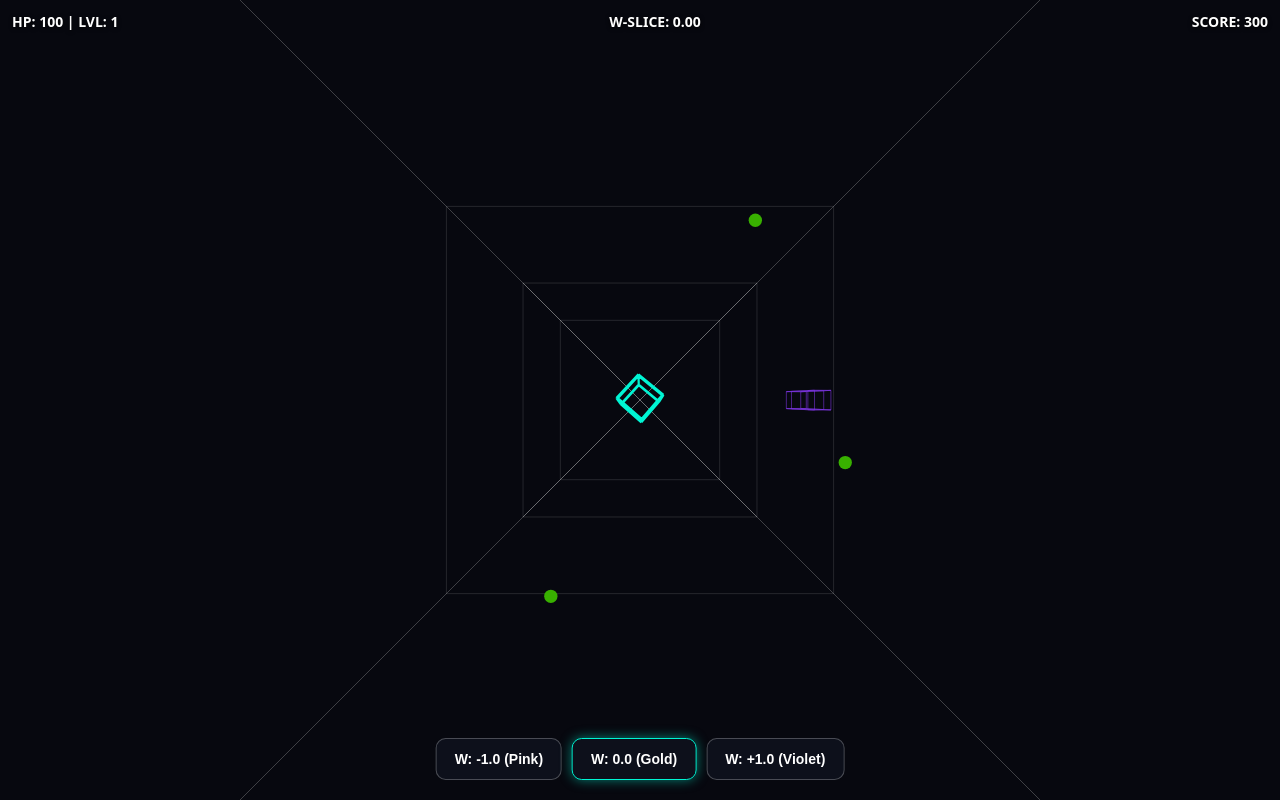
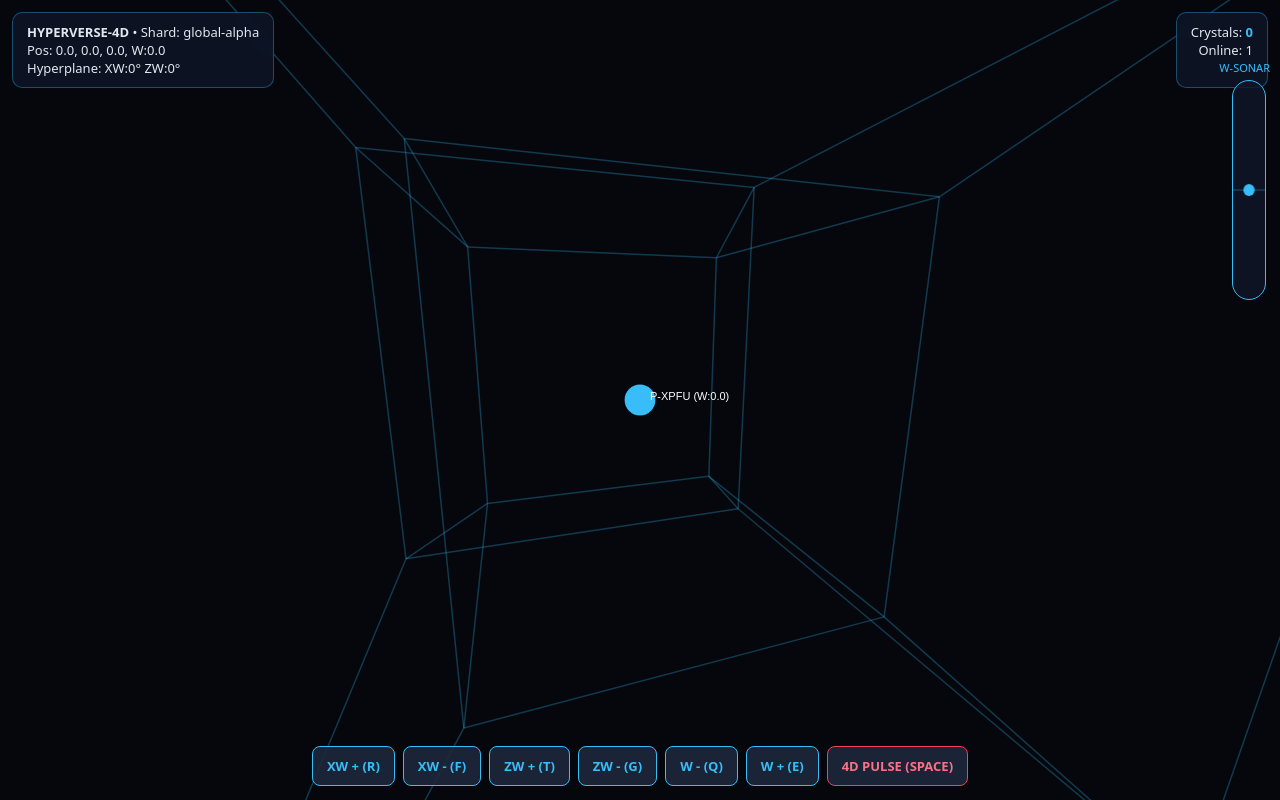
Before and after one commit to FARICJH59/hyperverse-4d, a plain HTML site: page src/public/index.html in a window 1280 px wide. Drawn offline with Linux system fonts and the light colour scheme.

Commit message:
Add XW/ZW hyperplane rotations, W-radar, and 4D pulse combat

```diff
--- a/src/engine/math4d.js
+++ b/src/engine/math4d.js
@@ -1,91 +1,38 @@
 export class Vec4 {
   constructor(x = 0, y = 0, z = 0, w = 0) {
-    this.x = x;
-    this.y = y;
-    this.z = z;
-    this.w = w;
-  }
-
-  add(v) {
-    return new Vec4(this.x + v.x, this.y + v.y, this.z + v.z, this.w + v.w);
-  }
-
-  sub(v) {
-    return new Vec4(this.x - v.x, this.y - v.y, this.z - v.z, this.w - v.w);
-  }
-
-  scale(s) {
-    return new Vec4(this.x * s, this.y * s, this.z * s, this.w * s);
-  }
-
-  length() {
-    return Math.hypot(this.x, this.y, this.z, this.w);
-  }
-
-  normalize() {
-    const len = this.length() || 1;
-    return this.scale(1 / len);
+    this.x = x; this.y = y; this.z = z; this.w = w;
   }
 }
 
-export class Projector4D {
-  constructor(fov4D = 3.5, fov3D = 500) {
-    this.fov4D = fov4D;
-    this.fov3D = fov3D;
-  }
+export function rotate4D(v, angles) {
+  let { x, y, z, w } = v;
+  const { xy = 0, xz = 0, yz = 0, xw = 0, yw = 0, zw = 0 } = angles;
 
-  rotate(v, plane, angle) {
-    const c = Math.cos(angle);
-    const s = Math.sin(angle);
-    let { x, y, z, w } = v;
+  // 3D standard planes
+  if (xy) { const c = Math.cos(xy), s = Math.sin(xy); [x, y] = [x * c - y * s, x * s + y * c]; }
+  if (xz) { const c = Math.cos(xz), s = Math.sin(xz); [x, z] = [x * c - z * s, x * s + z * c]; }
+  if (yz) { const c = Math.cos(yz), s = Math.sin(yz); [y, z] = [y * c - z * s, y * s + z * c]; }
 
-    switch (plane) {
-      case 'XY': [x, y] = [x * c - y * s, x * s + y * c]; break;
-      case 'XZ': [x, z] = [x * c - z * s, x * s + z * c]; break;
-      case 'XW': [x, w] = [x * c - w * s, x * s + w * c]; break;
-      case 'YZ': [y, z] = [y * c - z * s, y * s + z * c]; break;
-      case 'YW': [y, w] = [y * c - w * s, y * s + w * c]; break;
-      case 'ZW': [z, w] = [z * c - w * s, z * s + w * c]; break;
-    }
-    return new Vec4(x, y, z, w);
-  }
+  // 4D hyperplane rotations (morphs geometry across the W axis)
+  if (xw) { const c = Math.cos(xw), s = Math.sin(xw); [x, w] = [x * c - w * s, x * s + w * c]; }
+  if (yw) { const c = Math.cos(yw), s = Math.sin(yw); [y, w] = [y * c - w * s, y * s + w * c]; }
+  if (zw) { const c = Math.cos(zw), s = Math.sin(zw); [z, w] = [z * c - w * s, z * s + w * c]; }
 
-  project(point4D, cameraW = 0, screenWidth = 800, screenHeight = 600) {
-    const relW = point4D.w - cameraW;
-    const wFactor = this.fov4D / (this.fov4D + relW);
-
-    const x3 = point4D.x * wFactor;
-    const y3 = point4D.y * wFactor;
-    const z3 = point4D.z * wFactor;
-
-    const zOffset = z3 + 12;
-    const scale = this.fov3D / Math.max(1, zOffset);
-
-    return {
-      x: screenWidth / 2 + x3 * scale,
-      y: screenHeight / 2 + y3 * scale,
-      scale: scale * wFactor,
-      wDistance: Math.abs(relW)
-    };
-  }
+  return new Vec4(x, y, z, w);
 }
 
-export function createTesseractMesh(size = 1) {
-  const vertices = [];
-  for (let i = 0; i < 16; i++) {
-    vertices.push(new Vec4(
-      (i & 1 ? 1 : -1) * size,
-      (i & 2 ? 1 : -1) * size,
-      (i & 4 ? 1 : -1) * size,
-      (i & 8 ? 1 : -1) * size
-    ));
-  }
-  const edges = [];
-  for (let i = 0; i < 16; i++) {
-    for (let bit = 0; bit < 4; bit++) {
-      const j = i ^ (1 << bit);
-      if (i < j) edges.push([i, j]);
-    }
-  }
-  return { vertices, edges };
+export function project4Dto2D(v4, cameraW = 0, fov = 420) {
+  const relW = v4.w - cameraW;
+  const wFactor = 3.5 / Math.max(0.6, 3.5 + relW * 0.35);
+  const x3 = v4.x * wFactor;
+  const y3 = v4.y * wFactor;
+  const z3 = v4.z * wFactor + 6;
+  const scale = fov / Math.max(0.5, z3);
+  return {
+    x: x3 * scale,
+    y: y3 * scale,
+    scale,
+    relW,
+    visible: Math.abs(relW) < 6.5
+  };
 }
--- a/src/public/index.html
+++ b/src/public/index.html
@@ -2,109 +2,200 @@
 <html lang="en">
 <head>
   <meta charset="UTF-8" />
-  <meta name="viewport" content="width=device-width, initial-scale=1.0, user-scalable=no" />
-  <title>Hyperverse-4D: Rift Survivor</title>
+  <meta name="viewport" content="width=device-width, initial-scale=1.0, maximum-scale=1.0, user-scalable=no" />
+  <title>Hyperverse-4D | Multiplayer 4D Arena</title>
   <style>
-    * { box-sizing: border-box; margin: 0; padding: 0; user-select: none; }
-    body { background: #07080f; color: #fff; font-family: system-ui, sans-serif; overflow: hidden; }
-    canvas { display: block; width: 100vw; height: 100vh; touch-action: none; }
-    #hud {
-      position: fixed; top: 12px; left: 12px; right: 12px;
-      display: flex; justify-content: space-between; pointer-events: none;
-      font-size: 14px; font-weight: 600; text-shadow: 0 1px 4px #000;
-    }
-    #w-controls {
-      position: fixed; bottom: 20px; left: 50%; transform: translateX(-50%);
-      display: flex; gap: 10px; z-index: 10;
-    }
-    .w-btn {
-      padding: 12px 18px; border: 1px solid rgba(255,255,255,0.25);
-      background: rgba(15, 18, 30, 0.85); color: #fff; border-radius: 10px;
-      font-weight: bold; font-size: 14px; cursor: pointer;
-    }
-    .w-btn.active { border-color: #00f5d4; box-shadow: 0 0 12px rgba(0,245,212,0.5); }
-    #modal {
-      display: none; position: fixed; inset: 0; background: rgba(5, 6, 12, 0.88);
-      flex-direction: column; align-items: center; justify-content: center; gap: 12px; z-index: 20;
-    }
-    .card {
-      width: 260px; padding: 16px; background: #131629; border: 1px solid #00f5d4;
-      border-radius: 10px; text-align: center; cursor: pointer;
-    }
+    * { box-sizing: border-box; margin: 0; padding: 0; font-family: system-ui, sans-serif; }
+    body { background: #05070d; color: #e2e8f0; overflow: hidden; touch-action: none; }
+    canvas { display: block; width: 100vw; height: 100vh; }
+    #hud { position: fixed; top: 12px; left: 12px; right: 12px; display: flex; justify-content: space-between; pointer-events: none; font-size: 13px; }
+    .panel { background: rgba(15, 23, 42, 0.78); border: 1px solid rgba(56, 189, 248, 0.35); border-radius: 10px; padding: 10px 14px; backdrop-filter: blur(6px); }
+    #radar { position: fixed; right: 14px; top: 80px; width: 34px; height: 220px; background: rgba(15, 23, 42, 0.8); border: 1px solid #38bdf8; border-radius: 17px; }
+    #radar-label { position: fixed; right: 10px; top: 60px; font-size: 11px; color: #38bdf8; }
+    #controls { position: fixed; bottom: 14px; left: 14px; right: 14px; display: flex; flex-wrap: wrap; gap: 8px; justify-content: center; }
+    button { background: rgba(30, 41, 59, 0.9); color: #38bdf8; border: 1px solid #38bdf8; border-radius: 8px; padding: 10px 14px; font-weight: 600; font-size: 13px; }
+    button:active { background: #38bdf8; color: #05070d; }
+    #fireBtn { border-color: #f43f5e; color: #fb7185; }
+    #fireBtn:active { background: #f43f5e; color: #fff; }
   </style>
 </head>
 <body>
+  <canvas id="c"></canvas>
   <div id="hud">
-    <div>HP: <span id="hp">100</span> | LVL: <span id="lvl">1</span></div>
-    <div>W-SLICE: <span id="w-val">0.00</span></div>
-    <div>SCORE: <span id="score">0</span></div>
+    <div class="panel">
+      <div><strong>HYPERVERSE-4D</strong> • Shard: <span id="shardName">global-alpha</span></div>
+      <div>Pos: <span id="coords">0, 0, 0, W:0.0</span></div>
+      <div>Hyperplane: <span id="planes">XW:0.0° ZW:0.0°</span></div>
+    </div>
+    <div class="panel" style="text-align:right">
+      <div>Crystals: <strong id="score" style="color:#38bdf8">0</strong></div>
+      <div>Online: <span id="online">1</span></div>
+    </div>
+  </div>
+  <div id="radar-label">W-SONAR</div>
+  <canvas id="radar" width="34" height="220"></canvas>
+  <div id="controls">
+    <button onpointerdown="rot.xw += 0.25">XW + (R)</button>
+    <button onpointerdown="rot.xw -= 0.25">XW - (F)</button>
+    <button onpointerdown="rot.zw += 0.25">ZW + (T)</button>
+    <button onpointerdown="rot.zw -= 0.25">ZW - (G)</button>
+    <button onpointerdown="me.w = Math.max(-8, me.w - 0.5)">W - (Q)</button>
+    <button onpointerdown="me.w = Math.min(8, me.w + 0.5)">W + (E)</button>
+    <button id="fireBtn" onpointerdown="firePulse()">4D PULSE (SPACE)</button>
   </div>
 
-  <canvas id="gameCanvas"></canvas>
+  <script type="module">
+    import { Vec4, rotate4D, project4Dto2D } from "../engine/math4d.js";
 
-  <div id="w-controls">
-    <button class="w-btn" data-w="-1">W: -1.0 (Pink)</button>
-    <button class="w-btn active" data-w="0">W: 0.0 (Gold)</button>
-    <button class="w-btn" data-w="1">W: +1.0 (Violet)</button>
-  </div>
+    const canvas = document.getElementById("c");
+    const ctx = canvas.getContext("2d");
+    const rCanvas = document.getElementById("radar");
+    const rCtx = rCanvas.getContext("2d");
 
-  <div id="modal"></div>
+    const params = new URLSearchParams(location.search);
+    const shard = params.get("shard") || "global-alpha";
+    document.getElementById("shardName").textContent = shard;
 
-  <script type="module">
-    import { HyperEngine } from '../engine/core.js';
-    import { RiftSurvivorScene } from '../games/roguelite/game.js';
+    const myId = localStorage.getItem("hv4d_id") || ("P-" + Math.random().toString(36).slice(2, 6).toUpperCase());
+    localStorage.setItem("hv4d_id", myId);
 
-    const canvas = document.getElementById('gameCanvas');
-    const modal = document.getElementById('modal');
-    const engine = new HyperEngine(canvas);
+    const me = { id: myId, x: 0, y: 0, z: 0, w: 0, score: 0 };
+    const rot = { xy: 0, xz: 0.3, yz: 0.2, xw: 0, yw: 0, zw: 0 };
+    let remotePlayers = [];
+    let activePulses = [];
 
-    const scene = new RiftSurvivorScene({
-      onStats: ({ hp, w, level, score }) => {
-        document.getElementById('hp').textContent = hp;
-        document.getElementById('w-val').textContent = w;
-        document.getElementById('lvl').textContent = level;
-        document.getElementById('score').textContent = score;
-      },
-      onLevelUp: (lvl) => {
-        modal.style.display = 'flex';
-        modal.innerHTML = `<h3>Dimension Level ${lvl} — Choose Upgrade</h3>` + [
-          { id: 'fireRate', label: '+20% Fire Rate' },
-          { id: 'damage', label: '+15 Pulse Damage' },
-          { id: 'speed', label: '+15% Move Speed' },
-          { id: 'heal', label: 'Restore 40 HP' }
-        ].map(u => `<div class="card" data-id="${u.id}">${u.label}</div>`).join('');
+    const tesseractVerts = [];
+    for (let i = 0; i < 16; i++) {
+      tesseractVerts.push(new Vec4(
+        (i & 1 ? 3 : -3),
+        (i & 2 ? 3 : -3),
+        (i & 4 ? 3 : -3),
+        (i & 8 ? 3 : -3)
+      ));
+    }
+    const tesseractEdges = [];
+    for (let i = 0; i < 16; i++) {
+      for (let bit = 1; bit < 16; bit <<= 1) {
+        if ((i & bit) === 0) tesseractEdges.push([i, i | bit]);
+      }
+    }
 
-        modal.querySelectorAll('.card').forEach(el => {
-          el.onclick = () => {
-            scene.applyUpgrade(el.dataset.id);
-            modal.style.display = 'none';
-          };
-        });
-      },
-      onGameOver: (score) => {
-        modal.style.display = 'flex';
-        modal.innerHTML = `
-          <h2>Collapsed in 4D Space</h2>
-          <p>Final Score: ${score}</p>
-          <div class="card" id="restart-btn">Play Again</div>
-        `;
-        document.getElementById('restart-btn').onclick = () => {
-          modal.style.display = 'none';
-          engine.loadScene(scene);
-        };
+    const wsUrl = `wss://hyperverse-4d-shard.richmondbawuah1.workers.dev/?shard=${encodeURIComponent(shard)}&id=${encodeURIComponent(myId)}`;
+    let ws;
+    function connect() {
+      ws = new WebSocket(wsUrl);
+      ws.onmessage = (e) => {
+        const msg = JSON.parse(e.data);
+        if (msg.type === "state") {
+          remotePlayers = msg.players;
+          activePulses = msg.pulses;
+          const selfServer = remotePlayers.find(p => p.id === myId);
+          if (selfServer) {
+            me.score = selfServer.score;
+            if (Math.abs(selfServer.w - me.w) > 1.8) me.w = selfServer.w;
+          }
+          document.getElementById("score").textContent = me.score;
+          document.getElementById("online").textContent = remotePlayers.length;
+        }
+      };
+      ws.onclose = () => setTimeout(connect, 1500);
+    }
+    connect();
+
+    window.rot = rot;
+    window.me = me;
+    window.firePulse = () => {
+      if (ws?.readyState === 1) ws.send(JSON.stringify({ type: "pulse" }));
+    };
+
+    const keys = {};
+    window.addEventListener("keydown", (e) => {
+      keys[e.code] = true;
+      if (e.code === "Space") { e.preventDefault(); window.firePulse(); }
+    });
+    window.addEventListener("keyup", (e) => keys[e.code] = false);
+
+    setInterval(() => {
+      if (ws?.readyState === 1) {
+        ws.send(JSON.stringify({ type: "move", x: me.x, y: me.y, z: me.z, w: me.w }));
       }
-    });
+    }, 50);
 
-    document.querySelectorAll('.w-btn').forEach(btn => {
-      btn.onclick = () => {
-        document.querySelectorAll('.w-btn').forEach(b => b.classList.remove('active'));
-        btn.classList.add('active');
-        scene.setTargetW(parseFloat(btn.dataset.w));
-      };
-    });
+    function frame() {
+      canvas.width = innerWidth;
+      canvas.height = innerHeight;
 
-    engine.loadScene(scene);
-    engine.start();
+      const spd = 0.08;
+      if (keys.KeyW || keys.ArrowUp) me.z += spd;
+      if (keys.KeyS || keys.ArrowDown) me.z -= spd;
+      if (keys.KeyA || keys.ArrowLeft) me.x -= spd;
+      if (keys.KeyD || keys.ArrowRight) me.x += spd;
+      if (keys.KeyQ) me.w = Math.max(-8, me.w - 0.06);
+      if (keys.KeyE) me.w = Math.min(8, me.w + 0.06);
+      if (keys.KeyR) rot.xw += 0.025;
+      if (keys.KeyF) rot.xw -= 0.025;
+      if (keys.KeyT) rot.zw += 0.025;
+      if (keys.KeyG) rot.zw -= 0.025;
+
+      document.getElementById("coords").textContent = `${me.x.toFixed(1)}, ${me.y.toFixed(1)}, ${me.z.toFixed(1)}, W:${me.w.toFixed(1)}`;
+      document.getElementById("planes").textContent = `XW:${(rot.xw * 57.3).toFixed(0)}° ZW:${(rot.zw * 57.3).toFixed(0)}°`;
+
+      ctx.clearRect(0, 0, canvas.width, canvas.height);
+      const cx = canvas.width / 2, cy = canvas.height / 2;
+
+      const projVerts = tesseractVerts.map(v => project4Dto2D(rotate4D(v, rot), me.w));
+      ctx.strokeStyle = "rgba(56, 189, 248, 0.28)";
+      ctx.lineWidth = 1.5;
+      for (const [a, b] of tesseractEdges) {
+        const p1 = projVerts[a], p2 = projVerts[b];
+        if (!p1.visible && !p2.visible) continue;
+        ctx.beginPath();
+        ctx.moveTo(cx + p1.x, cy + p1.y);
+        ctx.lineTo(cx + p2.x, cy + p2.y);
+        ctx.stroke();
+      }
+
+      for (const pulse of activePulses) {
+        const p = project4Dto2D(rotate4D(new Vec4(pulse.x, pulse.y, pulse.z, pulse.w), rot), me.w);
+        if (!p.visible) continue;
+        const alpha = Math.max(0, 1 - Math.abs(p.relW) / 6.5);
+        ctx.strokeStyle = `rgba(244, 63, 94, ${alpha})`;
+        ctx.lineWidth = 3;
+        ctx.beginPath();
+        ctx.arc(cx + p.x, cy + p.y, pulse.r * p.scale * 0.4, 0, Math.PI * 2);
+        ctx.stroke();
+      }
+
+      const list = remotePlayers.length ? remotePlayers : [me];
+      for (const pl of list) {
+        const pos = pl.id === myId ? me : pl;
+        const p = project4Dto2D(rotate4D(new Vec4(pos.x, pos.y, pos.z, pos.w), rot), me.w);
+        if (!p.visible) continue;
+        const alpha = Math.max(0.15, 1 - Math.abs(p.relW) / 6.5);
+        ctx.fillStyle = pl.id === myId ? `rgba(56, 189, 248, ${alpha})` : `rgba(250, 204, 21, ${alpha})`;
+        ctx.beginPath();
+        ctx.arc(cx + p.x, cy + p.y, Math.max(6, p.scale * 0.22), 0, Math.PI * 2);
+        ctx.fill();
+        ctx.fillStyle = "#fff";
+        ctx.font = "11px sans-serif";
+        ctx.fillText(`${pl.id} (W:${pos.w.toFixed(1)})`, cx + p.x + 10, cy + p.y);
+      }
+
+      rCtx.clearRect(0, 0, 34, 220);
+      rCtx.strokeStyle = "rgba(56, 189, 248, 0.4)";
+      rCtx.beginPath(); rCtx.moveTo(0, 110); rCtx.lineTo(34, 110); rCtx.stroke();
+      for (const pl of list) {
+        const pos = pl.id === myId ? me : pl;
+        const y = 110 - (pos.w / 8) * 95;
+        rCtx.fillStyle = pl.id === myId ? "#38bdf8" : "#facc15";
+        rCtx.beginPath();
+        rCtx.arc(17, y, pl.id === myId ? 6 : 5, 0, Math.PI * 2);
+        rCtx.fill();
+      }
+
+      requestAnimationFrame(frame);
+    }
+    requestAnimationFrame(frame);
   </script>
 </body>
 </html>
```
Also changed, not shown: worker/index.js (+100 -84 lines).
